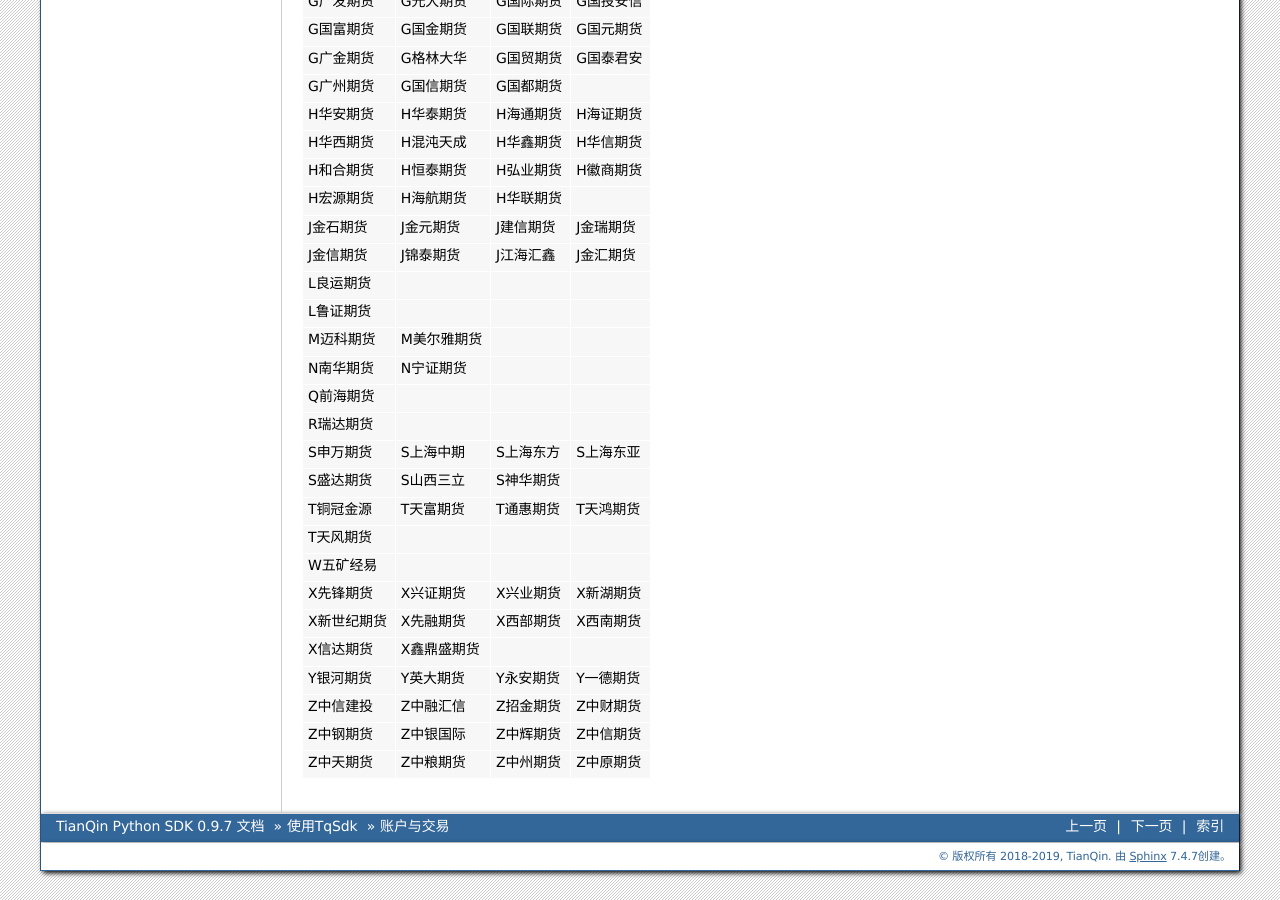
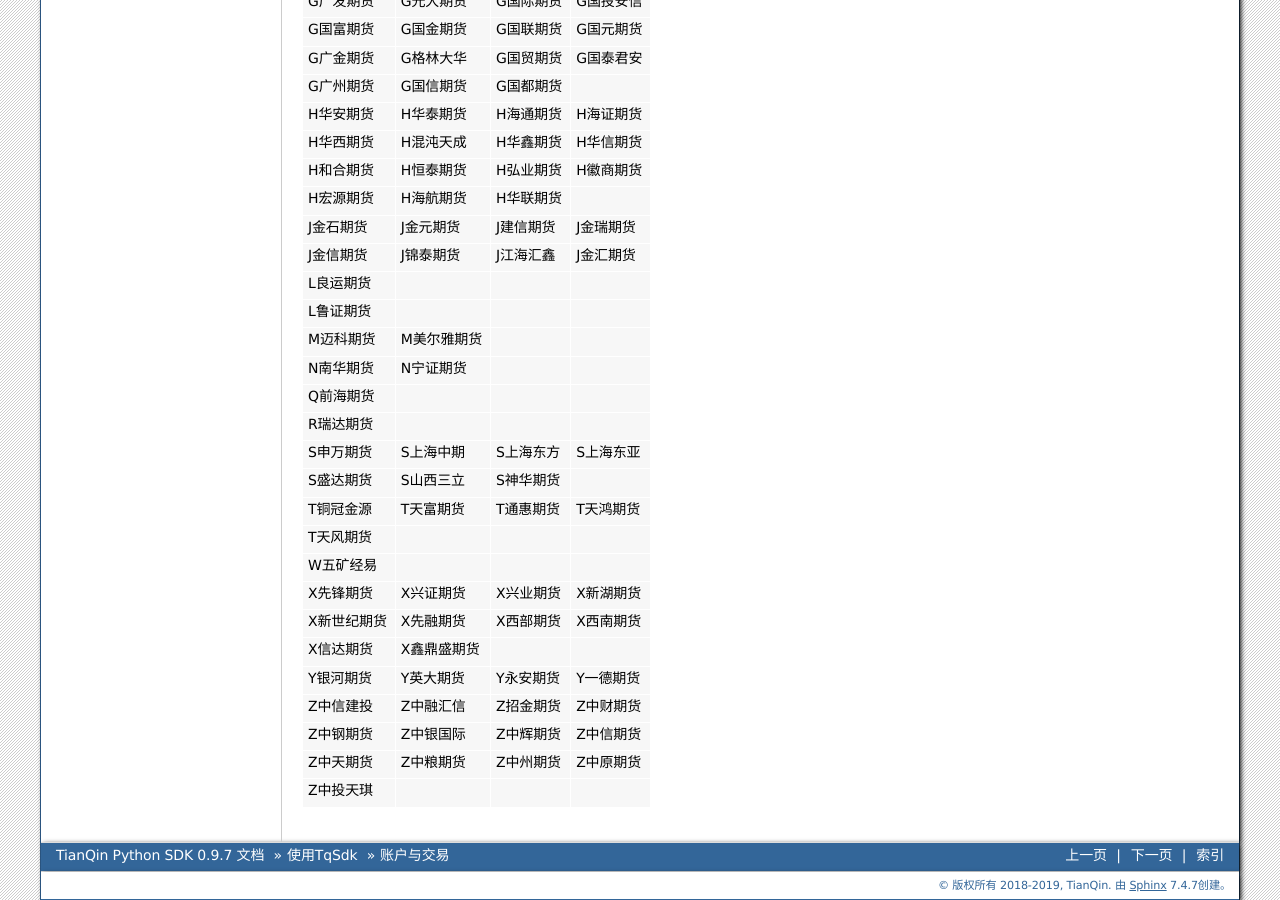
Before and after one commit to shinnytech/tqsdk-python, a Sphinx documentation site: the page built from doc/usage/trade.rst, in a window 1280 px wide and 900 px high, scrolled down 2601 px. Built offline with Sphinx 7.4.7, drawn with Linux system fonts in a browser that asks for light colours; comment, search, counter and statistics services are not loaded.

Commit message:
Update trade.rst
期货公司列表新增：中投天琪

```diff
--- a/doc/usage/trade.rst
+++ b/doc/usage/trade.rst
@@ -168,4 +168,5 @@
 Z中信建投       Z中融汇信       Z招金期货   Z中财期货
 Z中钢期货       Z中银国际       Z中辉期货   Z中信期货
 Z中天期货       Z中粮期货       Z中州期货   Z中原期货
+Z中投天琪
 =============== =============== =========== ===========
```
